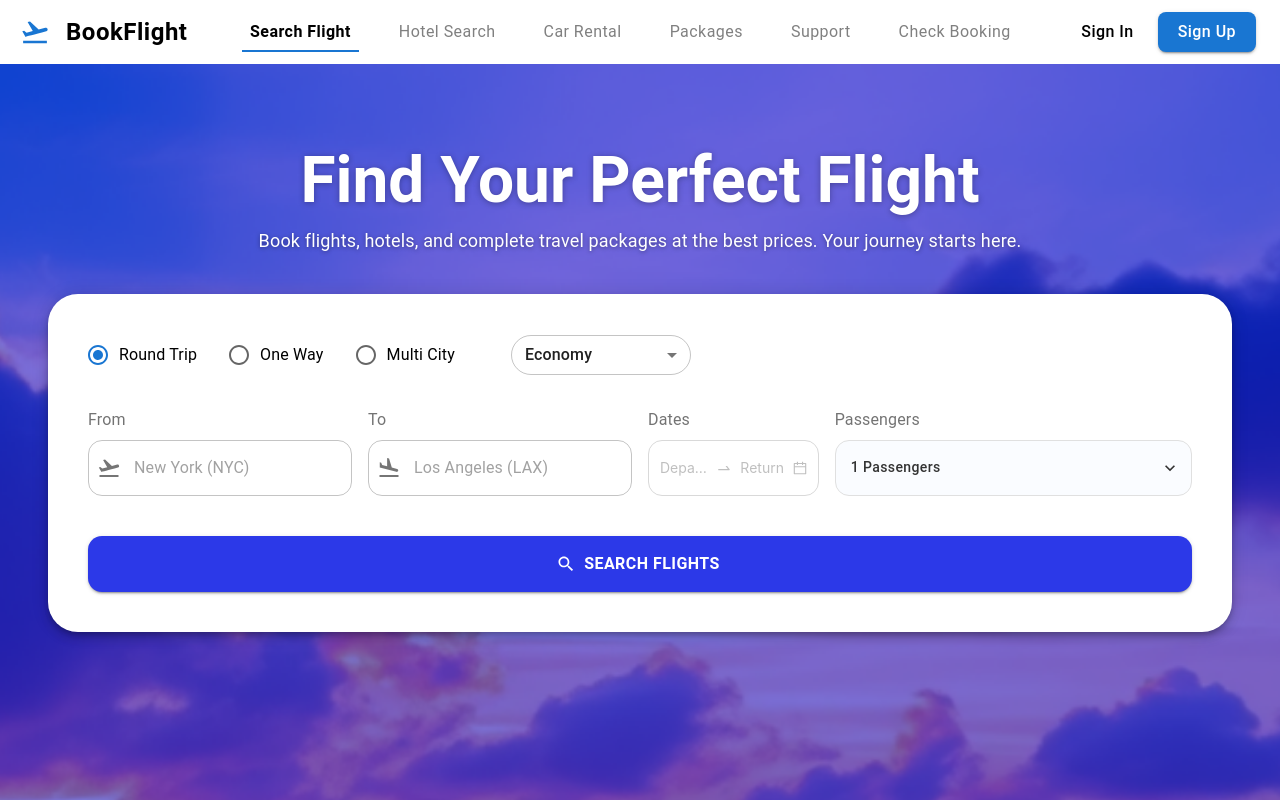
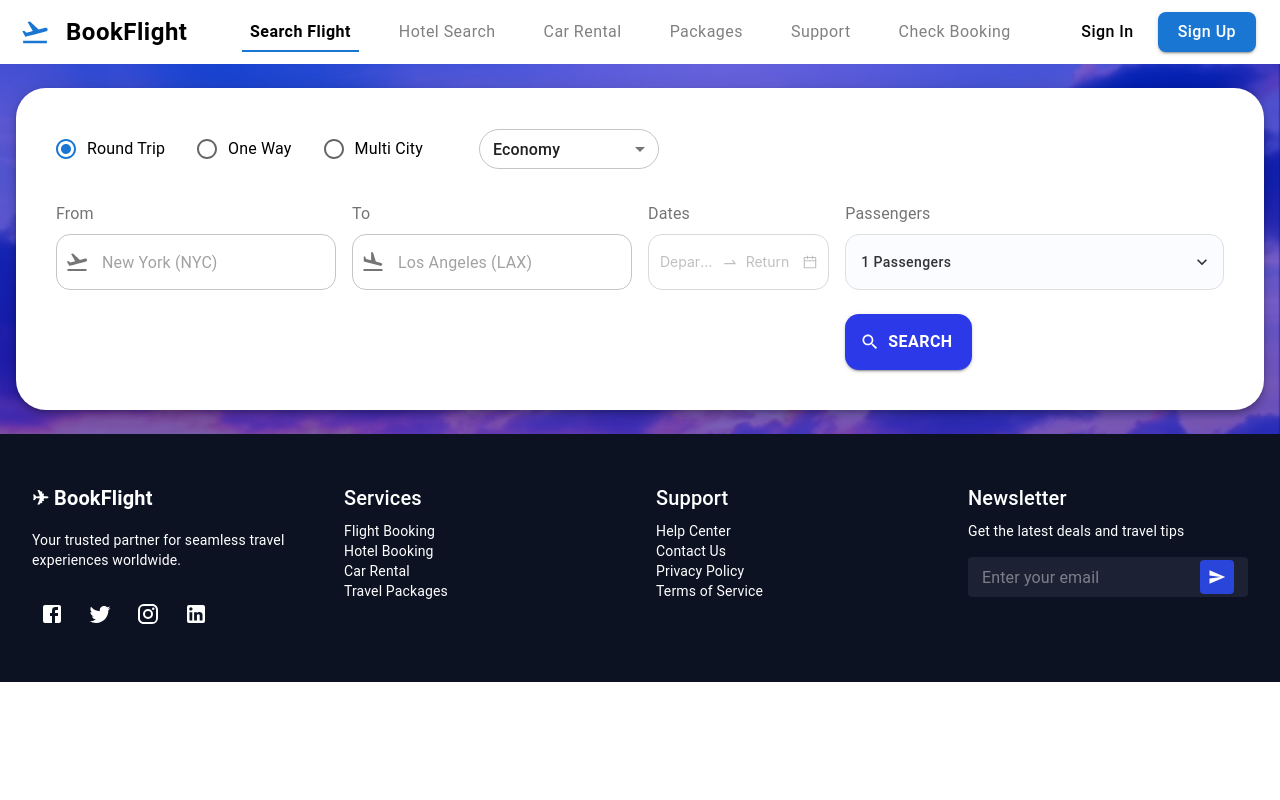
Before and after one commit to ankmay0/bookflight, a React (Create React App) app: page / in a window 1280 px wide. Shown: the top 800 px of the page. Built offline with nearby package versions, Linux system fonts and the light colour scheme.

Commit message:
improving first page

```diff
--- a/src/components/Flightsearch.tsx
+++ b/src/components/Flightsearch.tsx
@@ -134,47 +134,21 @@ const FlightSearch: React.FC = () => {
         backgroundImage: "url('/flightsearch-1.png')",
         backgroundSize: "cover",
         backgroundPosition: "center",
-          minHeight: "100vh",
-          px: { xs: 2, md: 6 },
-          pt: { xs: 6, md: 10 },
-          pb: { xs: 6, md: 10 },
+        minHeight: "5vh",
+        px: { xs: 1, md: 2 },
+        pt: { xs: 2, md: 3 },
+        pb: { xs: 2, md: 3 },
         display: "flex",
         flexDirection: "column",
         alignItems: "center",
       }}
     >
-        <Box textAlign="center" sx={{ mb: { xs: 3, md: 5 } }}>
-          <Typography
-            variant="h3"
-            fontWeight={700}
-            sx={{
-              fontSize: { xs: "28px", sm: "36px", md: "64px" },
-              mb: 1,
-              color: "#fff",
-              textShadow: "0 1px 6px rgba(0,0,0,0.3)",
-            }}
-          >
-            Find Your Perfect Flight
-          </Typography>
-          <Typography
-            variant="body1"
-            sx={{
-              fontSize: { xs: "14px", md: "18px" },
-              color: "#fff",
-              textShadow: "0 1px 4px rgba(0,0,0,0.4)",
-            }}
-          >
-            Book flights, hotels, and complete travel packages at the best prices.
-            Your journey starts here.
-          </Typography>
-        </Box>
-
       <Box
         sx={{
           bgcolor: "#fff",
           borderRadius: "30px",
           width: "100%",
-            maxWidth: "1200px",
+          maxWidth: "1400px",
           p: { xs: 3, sm: 4, md: 5 },
           boxShadow: 6,
         }}
@@ -577,16 +551,16 @@ const FlightSearch: React.FC = () => {
                 </Box>
               </Popover>
             </Box>
-            </Grid>
 
-            <Grid item xs={12} sx={{ mt: { xs: 2, md: 3 } }}>
+            <Grid item xs={4}>
               <Button
                 variant="contained"
-                fullWidth
                 startIcon={<Search />}
                 onClick={handleSubmit}
                 disabled={isSubmitting}
+                fullWidth
                 sx={{
+                  mt: 3,
                   bgcolor: "#2c39e8",
                   color: "#fff",
                   fontWeight: "bold",
@@ -598,8 +572,9 @@ const FlightSearch: React.FC = () => {
                   },
                 }}
               >
-                Search Flights
+                Search
               </Button>
+            </Grid>
           </Grid>
 
         </Grid>
```
Lines whose indentation alone changed are shown as unchanged.
